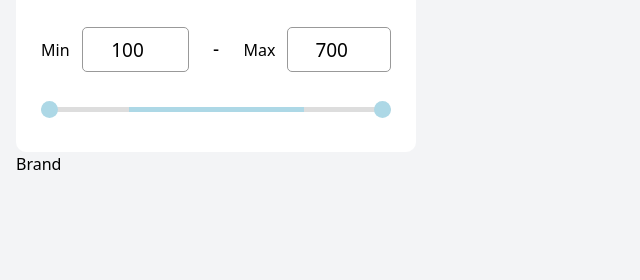
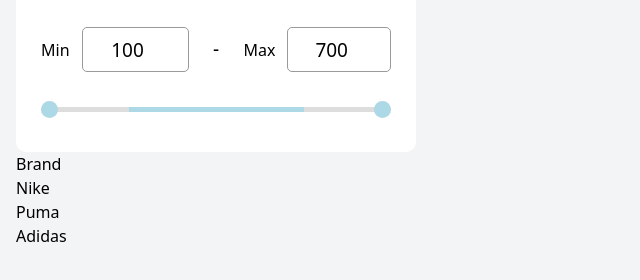
Before and after one commit to kabakadev/sneakers-project-app, a website: page index.html in a window 1280 px wide. Shown: the part 104-384 px from the top of the page, without its empty margins (0-640 px from the left). Drawn offline with Linux system fonts and the light colour scheme; no server answers.

Commit message:
dropdown for html layout

```diff
--- a/index.html
+++ b/index.html
@@ -42,7 +42,13 @@
       <div class="dropdown">
         <div class="select">
           <span class="selected">Brand</span>
+          <div class="caret"></div>
         </div>
+        <ul class="menu">
+          <li>Nike</li>
+          <li>Puma</li>
+          <li class="activw">Adidas</li>
+        </ul>
       </div>
 
       <div
```
